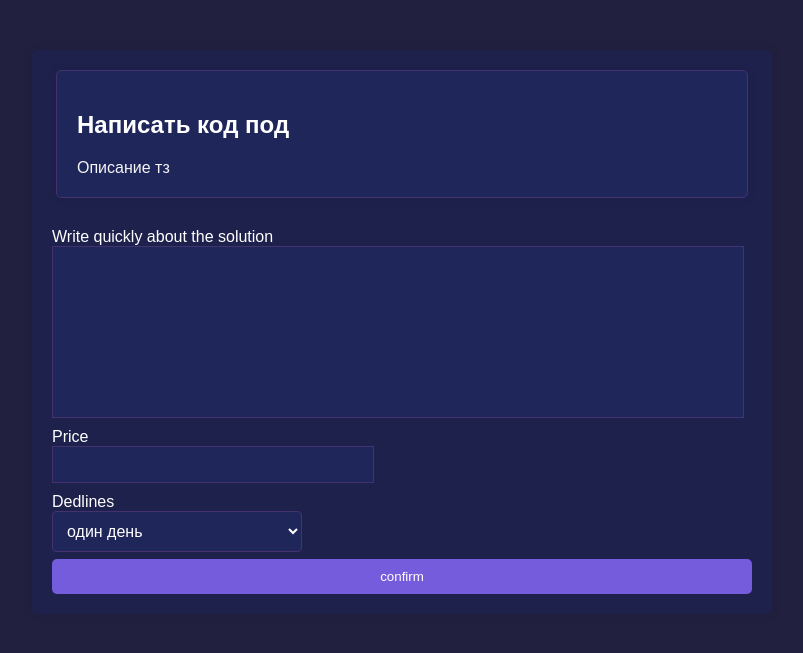
After one commit to ElectricLight-ELO/Lu_, a PHP site: page /productInf.html in a window 1280 px wide. The commit adds this page. Shown: the top 653 px of the page, without its empty margins (238-1041 px from the left). Run offline with PHP 8.4, Linux system fonts and the light colour scheme.

Commit message:
Add files via upload

```diff
--- /dev/null
+++ b/htdocs/productInf.css
@@ -0,0 +1,98 @@
+body {
+    font-family: Arial, sans-serif;
+    background-color: #21203f;
+}
+form {
+    display: flex;
+    flex-direction: column;
+}
+.page-container {
+    width:  700px;
+    height: auto;
+    margin:  50px auto;
+    padding:  20px;
+    background-color: #1e214c;
+    box-shadow:  0px  0px  10px rgba(0,  0,  0,  0.1);
+    border-radius: 5px;
+     position: relative;
+}
+.description-container {
+    width:  650px;
+    height: auto;
+    margin:  50px auto;
+    padding:  20px;
+    background-color: #1f265a;
+    box-shadow:  0px  0px  10px rgba(0,  0,  0,  0.1);
+    border-radius: 5px;
+    top: -50px;
+     position: relative;
+    border:  1px solid #44316d;
+
+    margin-bottom: -20px;
+}
+.h2-main{
+    color: white;
+    word-wrap: break-word;
+
+}
+.text-descryption{
+    color: white;
+    word-wrap: break-word;
+    color: #F5F5F5;
+
+}
+.product-name {
+	font-size: 2rem;
+	margin-bottom: 0.5rem;
+}
+
+.product-description {
+	font-size: 1.2rem;
+	margin-bottom: 1rem;
+}
+
+.user-name {
+	font-size: 1rem;
+	color: #666;
+}
+
+label {
+    margin-top: auto;
+    color: #ffffff;
+}
+.deadline-select {
+    width: 250px;
+    padding: 10px;
+    font-size: 16px;
+    border: 1px solid #ccc;
+    border-radius: 4px;
+    margin-bottom: 7px;
+    background-color: #1f265a;
+    color: #ffffff;
+    border:  1px solid #44316d;
+}
+
+input {
+    padding:  10px;
+    width: 300px;
+    margin-bottom:  10px;
+    border:  1px solid #44316d;
+    color: #ffffff; /* Устанавливаем белый цвет текста для полей ввода */
+    background-color: #1f265a;
+}
+input[id="solution"] {
+    width: 670px;
+    height: 150px;
+}
+button {
+    padding:  10px;
+    background-color: #755cdc;
+    color: #fff;
+    border: none;
+    cursor: pointer;
+    border-radius: 5px;
+}
+
+button:hover {
+    background-color: #0056b3;
+}
--- /dev/null
+++ b/htdocs/productinf.html
@@ -0,0 +1,36 @@
+<!DOCTYPE html>
+<html lang="ru">
+<head>
+    <meta charset="UTF-8">
+	<title>Product Page</title>
+	<link rel="stylesheet" type="text/css" href="productInf.css">
+</head>
+<body>
+	<div class="page-container">
+        <div class="description-container">
+            <h2 class="h2-main">Написать код под</h2>
+            <a class="text-descryption">Описание тз</a>
+	   </div>
+        <form action="login.php" method="post">
+                <label for="price">Write quickly about the solution</label>
+                <input type="text" id="solution" name="solution" required>
+
+                <label for="price">Price</label>
+                <input type="text" id="price" name="price" required>
+
+                <label for="dedlines">Dedlines</label>
+                <select class="deadline-select">
+                    <option value="1">один день</option>
+                    <option value="3">три дня</option>
+                    <option value="5">пять дней</option>
+                    <option value="7">неделя</option>
+                    <option value="14">две недели</option>
+                </select>
+
+
+                <button type="submit">confirm</button>
+
+        </form>
+	</div>
+</body>
+</html>
--- /dev/null
+++ b/htdocs/testlogin/logout.php
@@ -0,0 +1,5 @@
+<?php
+session_start();
+session_destroy();
+header("Location: login.html");
+?>
--- /dev/null
+++ b/htdocs/testlogin/users.txt
@@ -0,0 +1,2 @@
+user:123
+admin:adm
```
Also changed, not shown: htdocs/exchange.css (+15 -6 lines), htdocs/exchange.html (+9 -5 lines), htdocs/testlogin/account.html (added, +12 -0 lines), htdocs/testlogin/login.html (added, +18 -0 lines), htdocs/testlogin/login.php (added, +29 -0 lines).
